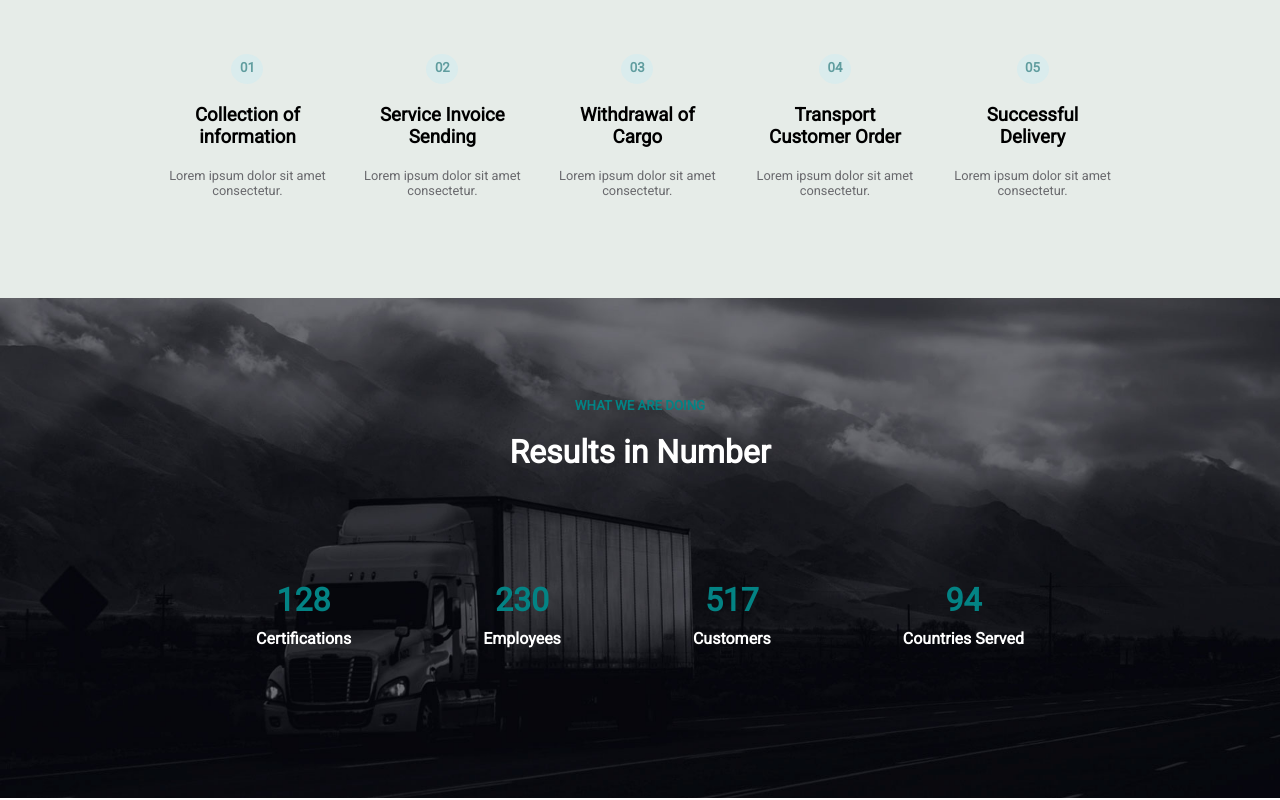
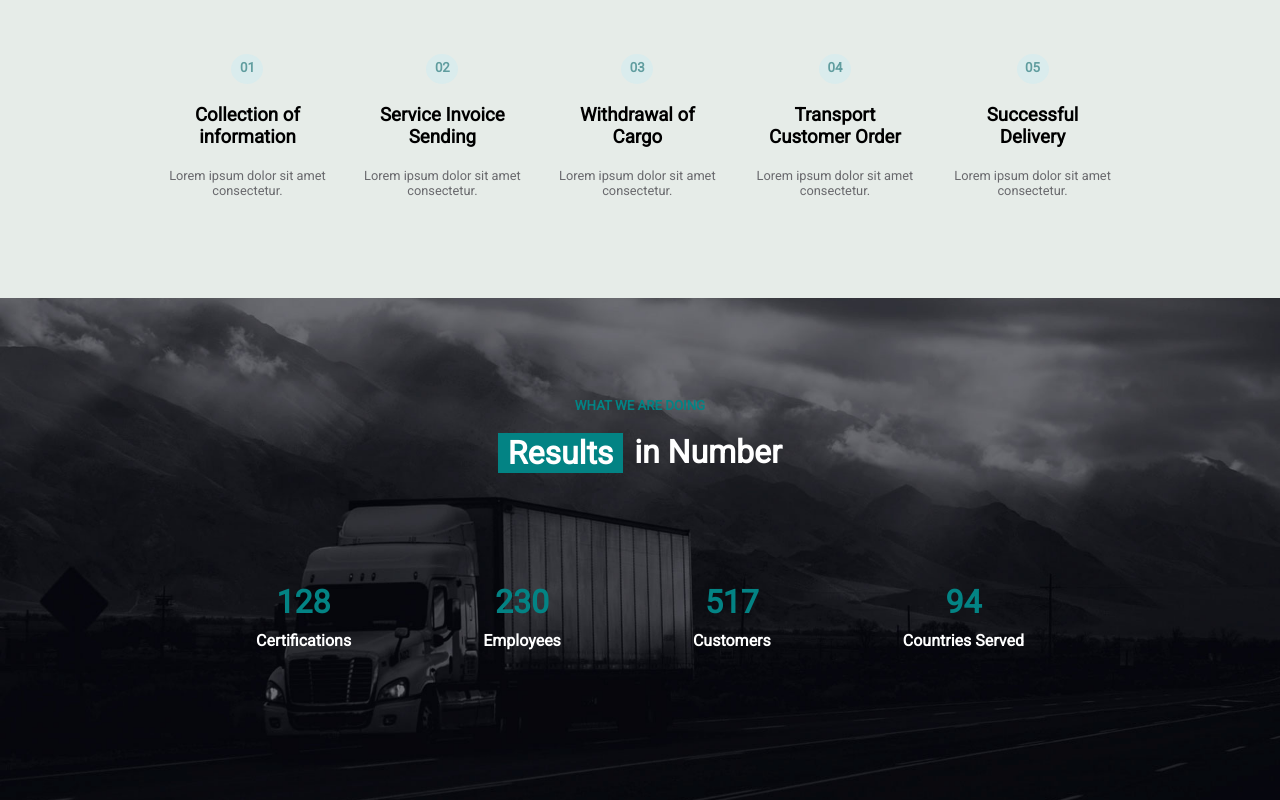
Before and after one commit to valentinaiori/proj-html-vuejs, a Vue app: page / in a window 1280 px wide. Shown: the part 1855-2655 px from the top of the page. Built offline with nearby package versions, Linux system fonts and the light colour scheme.

Commit message:
Add color title in result component

```diff
--- a/src/components/ResultsComponent.vue
+++ b/src/components/ResultsComponent.vue
@@ -2,8 +2,14 @@
   <div class="container">
     <div>
         <h5>WHAT WE ARE DOING</h5>
-        <h1>Results in Number</h1>
     </div>
+        <div class="title">
+        <h1 class="background">Results</h1>
+        <h1>in Number</h1>
+
+        </div>
+
+
     <div class="data">
         <div>
             <p class="number"><strong>128</strong></p>
@@ -51,6 +57,18 @@ export default {
             color: white;
             text-align: center;
         }
+
+        .title{
+            display: flex;
+            width: 295px;
+
+            .background{
+                background-color: #038384;
+                border: 1px solid #038384;
+                width: 125px;
+                height: 40px;
+            }
+        }
     }
 
     .data{
```
